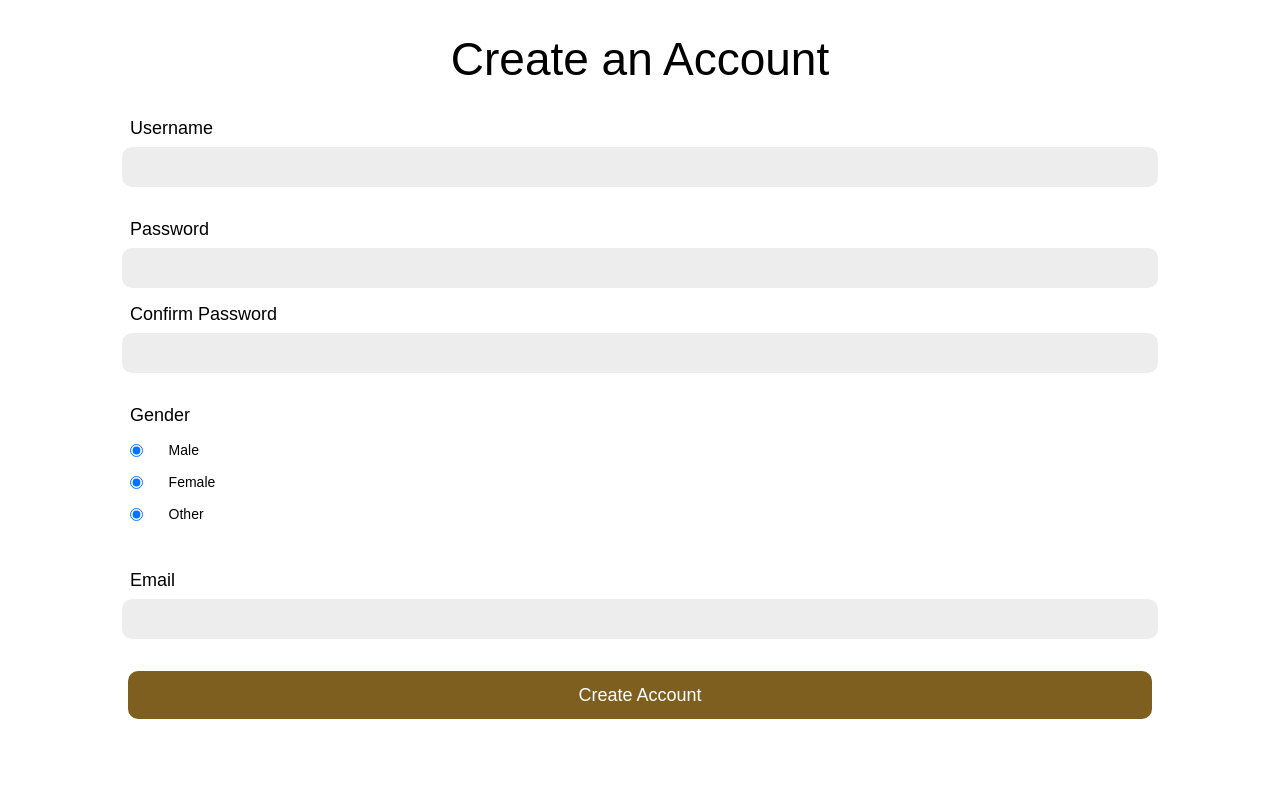
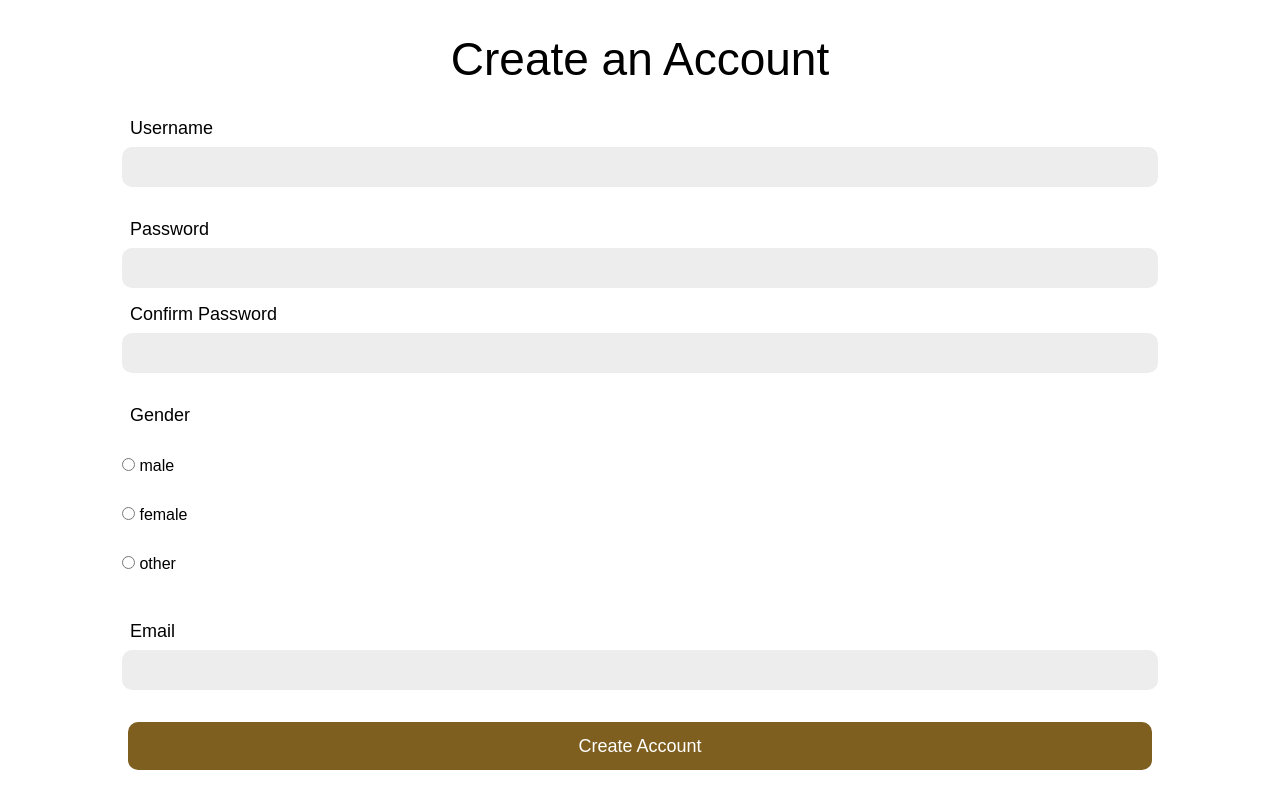
Before and after one commit to danielchungdev/Ploop, a React (Create React App) app in the folder frontend/: page /signup in a window 1280 px wide. Built offline with nearby package versions, Linux system fonts and the light colour scheme.

Commit message:
radials working

```diff
--- a/frontend/src/Components/Navbar.js
+++ b/frontend/src/Components/Navbar.js
@@ -1,10 +1,6 @@
 import {React, useState} from 'react'
 import '../Sass/main.scss'
 import logo from '../Assets/Ploop.svg'
-import * as FaIcons from "react-icons/fa"
-import * as AiIcons from "react-icons/ai"
-import {Link} from 'react-router-dom'
-
 import {Dropdown, Menu} from 'antd'
 
 
--- a/frontend/src/Components/Radio.js
+++ /dev/null
@@ -1,23 +0,0 @@
-import React from 'react'
-import '../Sass/main.scss'
-
-class Radio extends React.Component{
-    constructor(props){
-        super(props)
-    }
-
-    render(){
-        let {label} = this.props;
-       return(
-            <div className = "radio-container">
-                <input className = "radio" type = "radio" checked = "checked"/>
-
-                <p className = "radio-label">
-                    {label}
-                </p>
-
-            </div>
-        )
-    }
-}
-export default Radio
--- a/frontend/src/Pages/Signup.js
+++ b/frontend/src/Pages/Signup.js
@@ -4,52 +4,35 @@ import '../Sass/main.scss'
 
 import Button from '../Components/Button'
 import Input from '../Components/Input'
-import Radio from '../Components/Radio'
 
 class Signup extends React.Component{
     render(){
-        return(<div className = "signup--container">
-
-
-
+        return(
+            <div className = "signup--container">
                 <div className = "create-an-account">
-Create an Account</div>
-
-
-
-
-
+                    Create an Account
+                </div>
                 <form>
                     <Input label = "Username"/>
                         <div style = {{margin:'4vh 0vh 2vh 0vh'}}>
                         <Input label = "Password"/>
                         </div>
                     <Input label = "Confirm Password"/>
-
-
-
                     <div className = "label" style = {{marginTop:'4vh'}}>Gender</div>
-            <Radio label = "Male"/>
-            <Radio label = "Female"/>
-
-            <Radio label = "Other"/>
-
+                    <div class="radio-container">
+                        <div><input type="radio" name="male" value="0"/> male</div>
+                        <div><input type="radio" name="male" value="1"/> female</div>
+                        <div><input type="radio" name="male" value="2"/> other</div>
+                    </div>
                     <div style = {{margin:'6vh 0vh 4vh 0vh'}}>
                         <Input label = "Email"/>
                     </div>
-
                     <Button>
                         Create Account
                     </Button>
-
-
-
-
-
-
                 </form>
-
-        </div>)
+            </div>
+        )
     }
 }
 export default Signup
--- a/frontend/src/Sass/Components/_radio.scss
+++ b/frontend/src/Sass/Components/_radio.scss
@@ -1,24 +1,5 @@
-.radio-container{
-    display:flex;
-    align-items: center;
-    justify-content: left;
-
-    margin: 2vh 1vh 2vh 1vh;
-
-
+.radio-container div{
+    display: block;
+    margin-top: 3%;
+    margin-bottom: 3%;
 }
-
-
-
-
-
-
-.radio-label{
-    font-size:14px;
-
-    user-select: none;
-
-    margin-left:2vw;
-
-    vertical-align: middle;
-}
```
Also changed, not shown: frontend/src/Pages/Signin.js (+2 -5 lines). Lines whose indentation alone changed are shown as unchanged.
